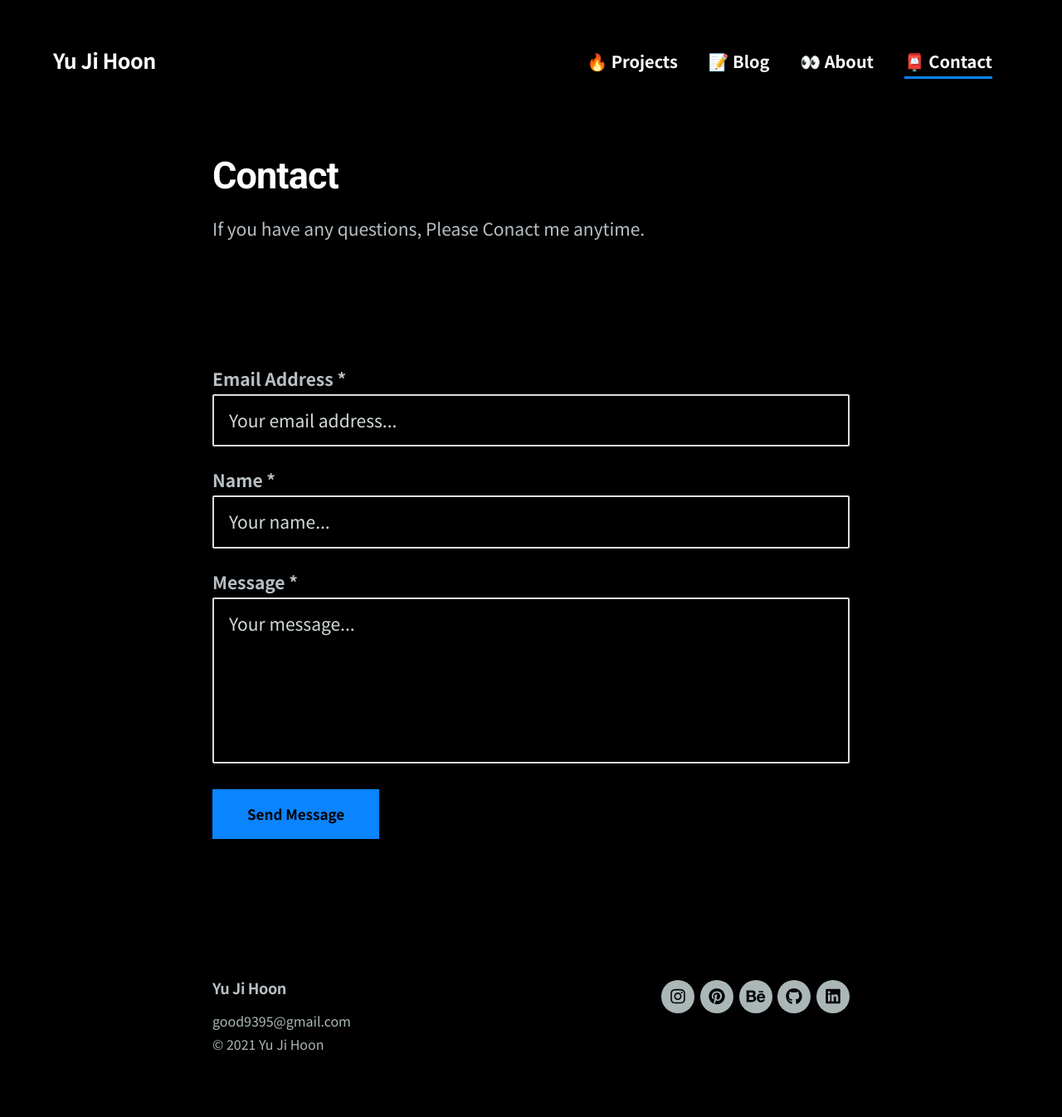
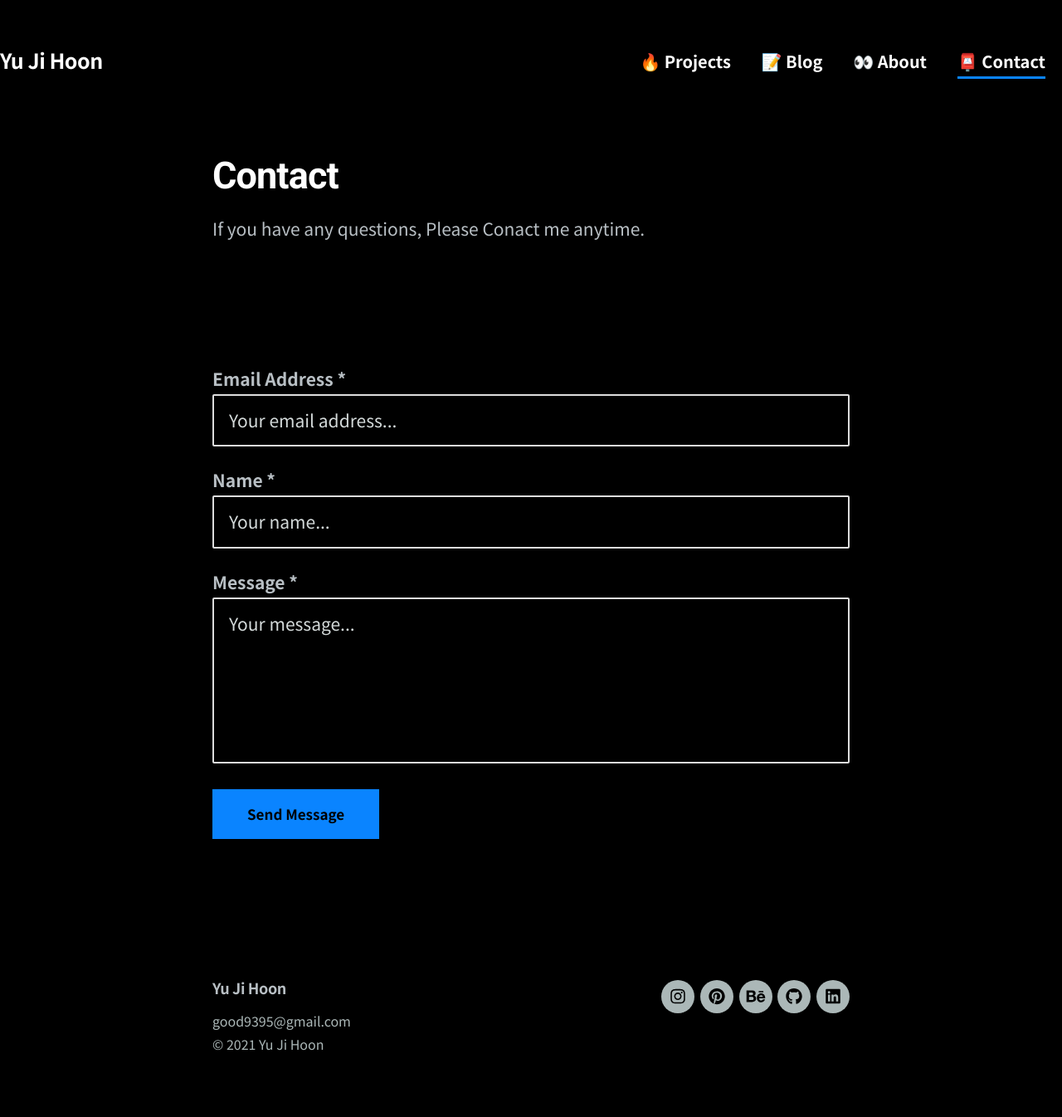
Before and after one commit to jihoon-yu/jihoon-yu.github.io, a Jekyll site: the page built from _pages/contact.md, in a window 1280 px wide. Shown: the whole page at 83% size. Built offline with Jekyll 4.4.1, drawn with Linux system fonts in a browser that asks for light colours; nearby versions of some CDN libraries.

Commit message:
Revert "오타수정"
This reverts commit 7061f7eaccf5e802c97a9063235eedc87586135d.

```diff
--- a/_includes/header.html
+++ b/_includes/header.html
@@ -1,5 +1,5 @@
 <header class="header">
-  <div class="header__wrap">
+  <div class="Header__wrap">
     {% if site.data.settings.header_settings.logo_image %}
     <a href="/" class="header__logo">
       <img
--- a/_sass/_includes/_header.scss
+++ b/_sass/_includes/_header.scss
@@ -256,7 +256,7 @@
   }
 }
 // - - - - - - - - - - - - - - - - - - - - - - - - - - - - - - - - - - - - Header design
-.header__wrap {
+.Header__warp {
   //Header Desktop width 값 수정
   position: relative;
   margin: 0 auto;
```
